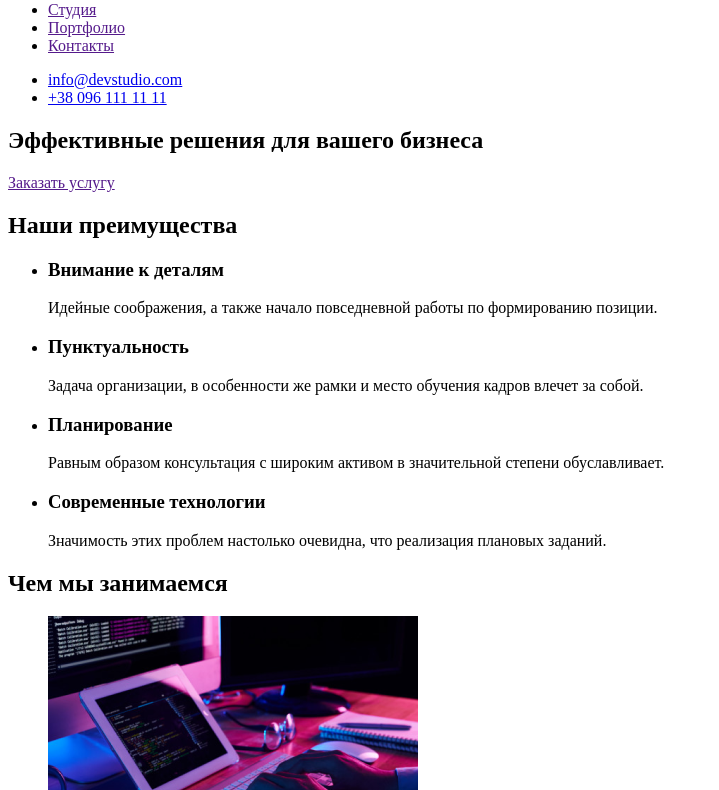
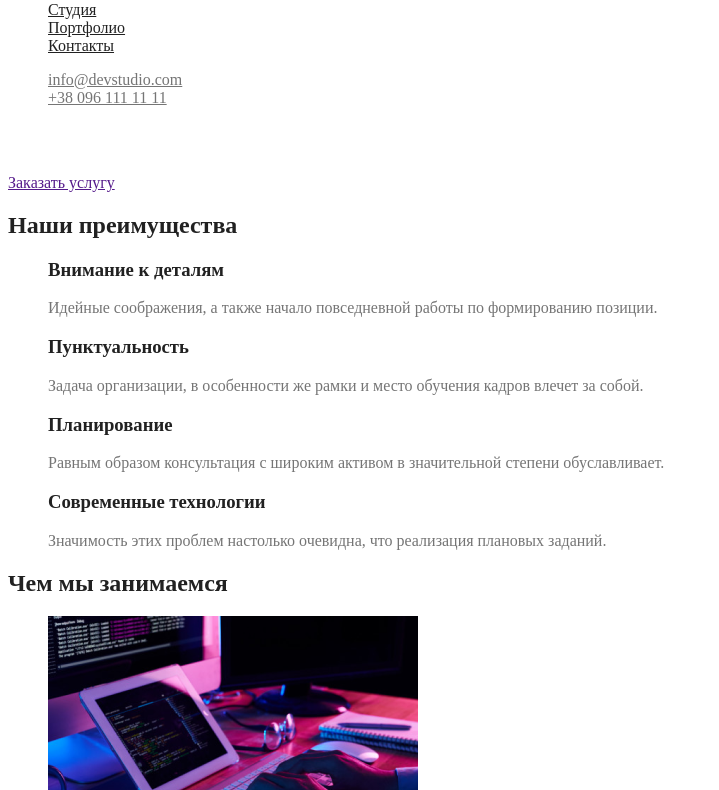
Before and after one commit to Olena-Khavikova/goit-markup-hw-02, a plain HTML site: page index.html in a window 1280 px wide. Shown: the part 41-831 px from the top of the page, without its empty margins (0-719 px from the left). Drawn offline with Linux system fonts and the light colour scheme.

Commit message:
Добавляет палитру и переменные

```diff
--- a/css/styles.css
+++ b/css/styles.css
@@ -0,0 +1,62 @@
+/* цвет основного текста #757575 */
+/* вторичный цвет текста #212121 */
+/* акцент #2196F3 */
+/* белый цвет #FFFFFF */
+/* цвет текста почты и телефона в подвале rgba(255, 255, 255, 0.6) */
+/* вторичный цвет фона #F5F4FA*/
+
+:root {
+  --primary-text-color: #757575;
+  --title-text-color: #212121;
+  --accent-color: #2196f3;
+  --white-text-color: #ffffff;
+  --contacts-text-color: rgba(255, 255, 255, 0.6);
+}
+
+.page {
+  background-color: #ffffff;
+  color: var(--primary-text-color);
+}
+
+.list {
+  list-style-type: none;
+}
+
+.logo-header {
+  color: var(--accent-color);
+}
+
+/* Site-nav */
+
+.site-nav .link {
+  color: var(--title-text-color);
+}
+
+.site-nav .link:hover,
+.site-nav .link:focus {
+  color: var(--accent-color);
+}
+/*  Contacts */
+.contacts .link {
+  color: var(--primary-text-color);
+}
+
+.contacts .link:hover,
+.contacts .link:focus {
+  color: var(--accent-color);
+}
+
+/* Hero */
+.hero-title {
+  color: var(--white-text-color);
+}
+
+/* Section */
+.section-title {
+  color: var(--title-text-color);
+}
+
+/* Features */
+.features .title {
+  color: var(--title-text-color);
+}
--- a/index.html
+++ b/index.html
@@ -4,55 +4,63 @@
     <meta charset="UTF-8" />
     <meta name="viewport" content="width=device-width, initial-scale=1.0" />
     <title>Document</title>
+    <link rel="stylesheet" href="./css/styles.css" />
   </head>
-  <body>
+  <!-- Шапка сайта -->
+  <body class="page">
     <header>
       <nav>
-        <a href="/">WebStudio</a>
-        <ul>
-          <li><a href="">Студия</a></li>
-          <li><a href="">Портфолио</a></li>
-          <li><a href="">Контакты</a></li>
+        <a href="/index.html"><span class="logo-header">Web</span>Studio</a>
+        <ul class="site-nav list">
+          <li><a href="" class="link">Студия</a></li>
+          <li><a href="/portfolio.html" class="link">Портфолио</a></li>
+          <li><a href="" class="link">Контакты</a></li>
         </ul>
 
-        <ul>
-          <li><a href="mailto:info@devstudio.com">info@devstudio.com</a></li>
-          <li><a href="tel:+380961111111">+38 096 111 11 11</a></li>
+        <ul class="contacts list">
+          <li>
+            <a href="mailto:info@devstudio.com" class="link"
+              >info@devstudio.com</a
+            >
+          </li>
+          <li>
+            <a href="tel:+380961111111" class="link">+38 096 111 11 11</a>
+          </li>
         </ul>
       </nav>
     </header>
     <main>
-      <section>
-        <h1>Эффективные решения для вашего бизнеса</h1>
+      <section class="hero">
+        <h1 class="hero-title">Эффективные решения для вашего бизнеса</h1>
         <a href="">Заказать услугу</a>
       </section>
 
-      <section>
-        <h2>Наши преимущества</h2>
-        <ul>
+      <section class="features">
+        <h2 class="title">Наши преимущества</h2>
+        <ul class="list">
           <li>
-            <h3>Внимание к деталям</h3>
+            <h3 class="title">Внимание к деталям</h3>
             <p>
               Идейные соображения, а также начало повседневной работы по
               формированию позиции.
             </p>
           </li>
           <li>
-            <h3>Пунктуальность</h3>
+            <h3 class="title">Пунктуальность</h3>
             <p>
               Задача организации, в особенности же рамки и место обучения кадров
               влечет за собой.
             </p>
           </li>
           <li>
-            <h3>Планирование</h3>
+            <h3 class="title">Планирование</h3>
             <p>
               Равным образом консультация с широким активом в значительной
               степени обуславливает.
             </p>
           </li>
           <li>
-            <h3>Современные технологии</h3>
+            <h3 class="title">Современные технологии</h3>
             <p>
               Значимость этих проблем настолько очевидна, что реализация
               плановых заданий.
@@ -61,18 +69,18 @@
         </ul>
       </section>
 
-      <section>
-        <h2>Чем мы занимаемся</h2>
-        <ul>
+      <section class="section">
+        <h2 class="section-title">Чем мы занимаемся</h2>
+        <ul class="list">
           <li><img src="./images/1.png" alt="рабочий стол" width="370" /></li>
           <li><img src="./images/2.png" alt="смартфон" width="370" /></li>
           <li><img src="./images/3.png" alt="планшет" width="370" /></li>
         </ul>
       </section>
 
-      <section>
-        <h2>Наша команда</h2>
-        <ul>
+      <section class="section">
+        <h2 class="section-title">Наша команда</h2>
+        <ul class="list">
           <li>
             <img
               src="./images/ihor.jpg"
@@ -112,7 +120,7 @@
     </main>
 
     <footer>
-      <a href="/">WebStudio</a>
+      <a href="/index.html"><span class="logo-footer">Web</span>Studio</a>
       <address>
         <p>г. Киев, пр-т Леси Украинки, 26</p>
         <a href="mailto:">info@example.com</a>
```
Also changed, not shown: portfolio.html (added).
